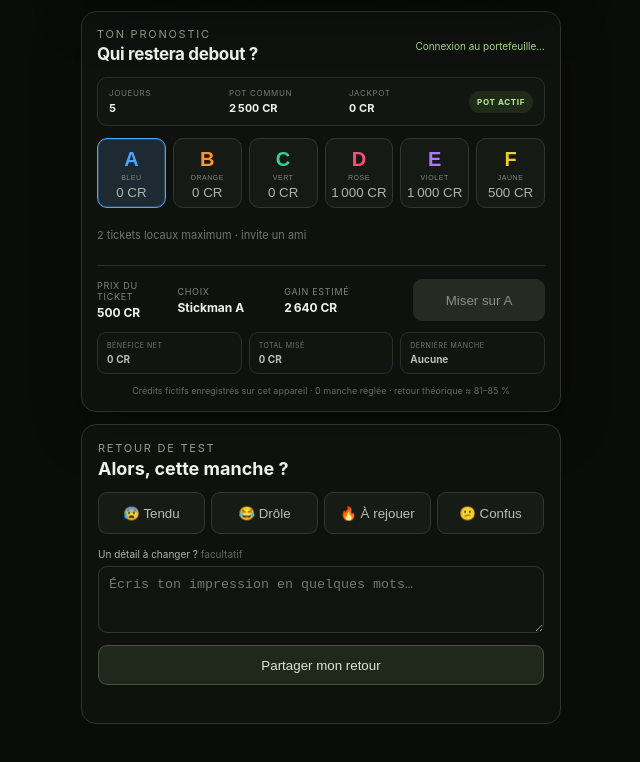
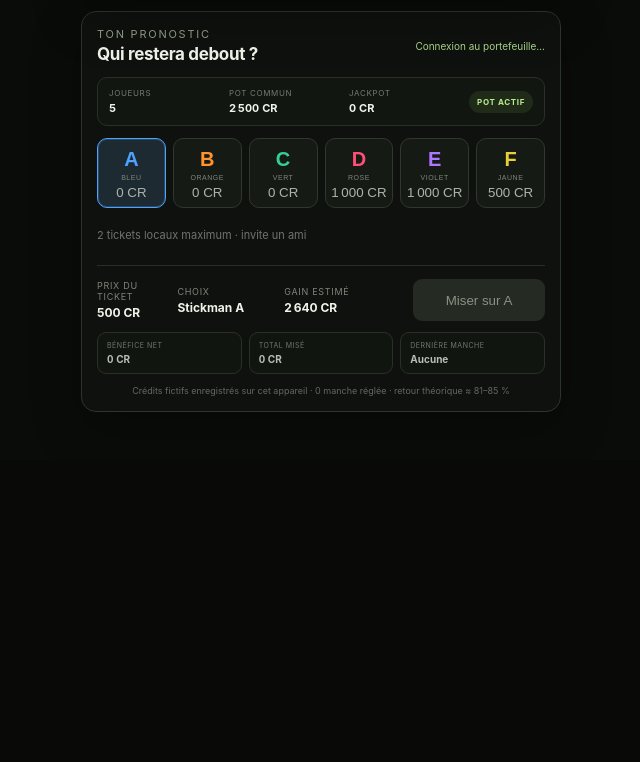
Before and after one commit to lebucheron/last-stick-standing, a plain HTML site: page play.html in a window 1280 px wide. Shown: the part 764-1526 px from the top of the page, without its empty margins (319-959 px from the left). After the commit the page ends 1224 px from the top, so only its background shows below. Drawn offline with Linux system fonts and the light colour scheme; no server answers.

Commit message:
Retire le formulaire de retour du jeu

```diff
--- a/feedback.js
+++ /dev/null
@@ -1,14 +0,0 @@
-(() => {
-  const root=document.getElementById('stick-tetris'),buttons=[...document.querySelectorAll('[data-reaction]')],text=document.getElementById('feedback-text'),share=document.getElementById('share-feedback'),state=document.getElementById('feedback-state');
-  let reaction='';
-  buttons.forEach(button=>button.addEventListener('click',()=>{reaction=button.dataset.reaction;buttons.forEach(item=>item.classList.toggle('selected',item===button));state.textContent='';}));
-  share.addEventListener('click',async()=>{
-    const comment=text.value.trim();if(!reaction&&!comment){state.textContent='Choisis une impression ou écris un commentaire.';return;}
-    const report=['Retour Last Stick Standing v0.1','Impression : '+(reaction||'Non précisée'),'Commentaire : '+(comment||'Aucun'),'Manches terminées : '+(root.dataset.completedRounds||0)].join('\n');
-    try{
-      if(navigator.share)await navigator.share({title:'Retour Last Stick Standing v0.1',text:report});
-      else{await navigator.clipboard.writeText(report);state.textContent='Retour copié : tu peux maintenant le coller où tu veux.';}
-      localStorage.setItem('last-stick-feedback',JSON.stringify({reaction,comment,rounds:Number(root.dataset.completedRounds||0),date:new Date().toISOString()}));
-    }catch(error){if(error?.name!=='AbortError')state.textContent='Le partage a échoué. Ton texte reste affiché ici.';}
-  });
-})();
--- a/play.html
+++ b/play.html
@@ -121,26 +121,11 @@
 
     <span id="st-result" class="sr-only" aria-live="polite"></span>
 
-    <section id="feedback" class="feedback-panel" aria-labelledby="feedback-title">
-      <p class="eyebrow">RETOUR DE TEST</p>
-      <h2 id="feedback-title">Alors, cette manche ?</h2>
-      <div class="reaction-list" role="group" aria-label="Impression générale">
-        <button type="button" data-reaction="Tendu">😰 Tendu</button>
-        <button type="button" data-reaction="Drôle">😂 Drôle</button>
-        <button type="button" data-reaction="À rejouer">🔥 À rejouer</button>
-        <button type="button" data-reaction="Confus">😕 Confus</button>
-      </div>
-      <label for="feedback-text">Un détail à changer ? <span>facultatif</span></label>
-      <textarea id="feedback-text" rows="3" maxlength="500" placeholder="Écris ton impression en quelques mots…"></textarea>
-      <button id="share-feedback" class="share-feedback" type="button">Partager mon retour</button>
-      <output id="feedback-state" aria-live="polite"></output>
-    </section>
   </main>
   <script src="telemetry-config.js?v=20260930-2"></script>
   <script src="telemetry.js?v=20260930-3"></script>
   <script src="game.js?v=20261002-19"></script>
   <script src="multiplayer.js?v=20261002-6"></script>
   <script src="ui.js?v=20261002-9"></script>
-  <script src="feedback.js?v=20260930-2"></script>
 </body>
 </html>
--- a/styles.css
+++ b/styles.css
@@ -104,17 +104,6 @@ canvas { position:relative; display: block; width: 100%; height: auto; aspect-ra
 .economy-strip strong.positive { color:#b8ed8e; }
 .economy-strip strong.negative { color:#ff6f7d; }
 .prototype-note { margin: 11px 0 0; color: #626960; font-size: 9px; text-align: center; }
-.feedback-panel { margin-top:12px; padding:16px; border:1px solid #2d352a; border-radius:15px; background:rgba(14,17,13,.94); }
-.feedback-panel h2 { margin:3px 0 13px; font-size:18px; }
-.reaction-list { display:grid; grid-template-columns:repeat(4,1fr); gap:6px; }
-.reaction-list button { min-height:42px; padding:5px; border:1px solid #30382e; border-radius:9px; color:#b8beb4; background:#171b16; font:600 10px/1.2 inherit; cursor:pointer; }
-.reaction-list button.selected { border-color:#b8ed8e; color:#dfffc8; background:rgba(141,207,96,.12); }
-.feedback-panel label { display:block; margin:14px 0 6px; color:#aeb5aa; font-size:10px; }
-.feedback-panel label span { color:#60685d; }
-.feedback-panel textarea { width:100%; resize:vertical; padding:10px; border:1px solid #30382e; border-radius:9px; outline:0; color:#eef1e9; background:#10130f; font:12px/1.45 inherit; }
-.feedback-panel textarea:focus { border-color:#637a58; }
-.share-feedback { width:100%; min-height:40px; margin-top:8px; border:1px solid #42513c; border-radius:9px; color:#dce5d6; background:#20281c; font:700 11px/1 inherit; cursor:pointer; }
-.feedback-panel output { display:block; min-height:14px; margin-top:8px; color:#91a387; font-size:9px; text-align:center; }
 .sr-only { position: absolute; width: 1px; height: 1px; padding: 0; margin: -1px; overflow: hidden; clip: rect(0,0,0,0); white-space: nowrap; border: 0; }
 @keyframes pulse { 50% { opacity: .35; transform: scale(.75); } }
 
```
